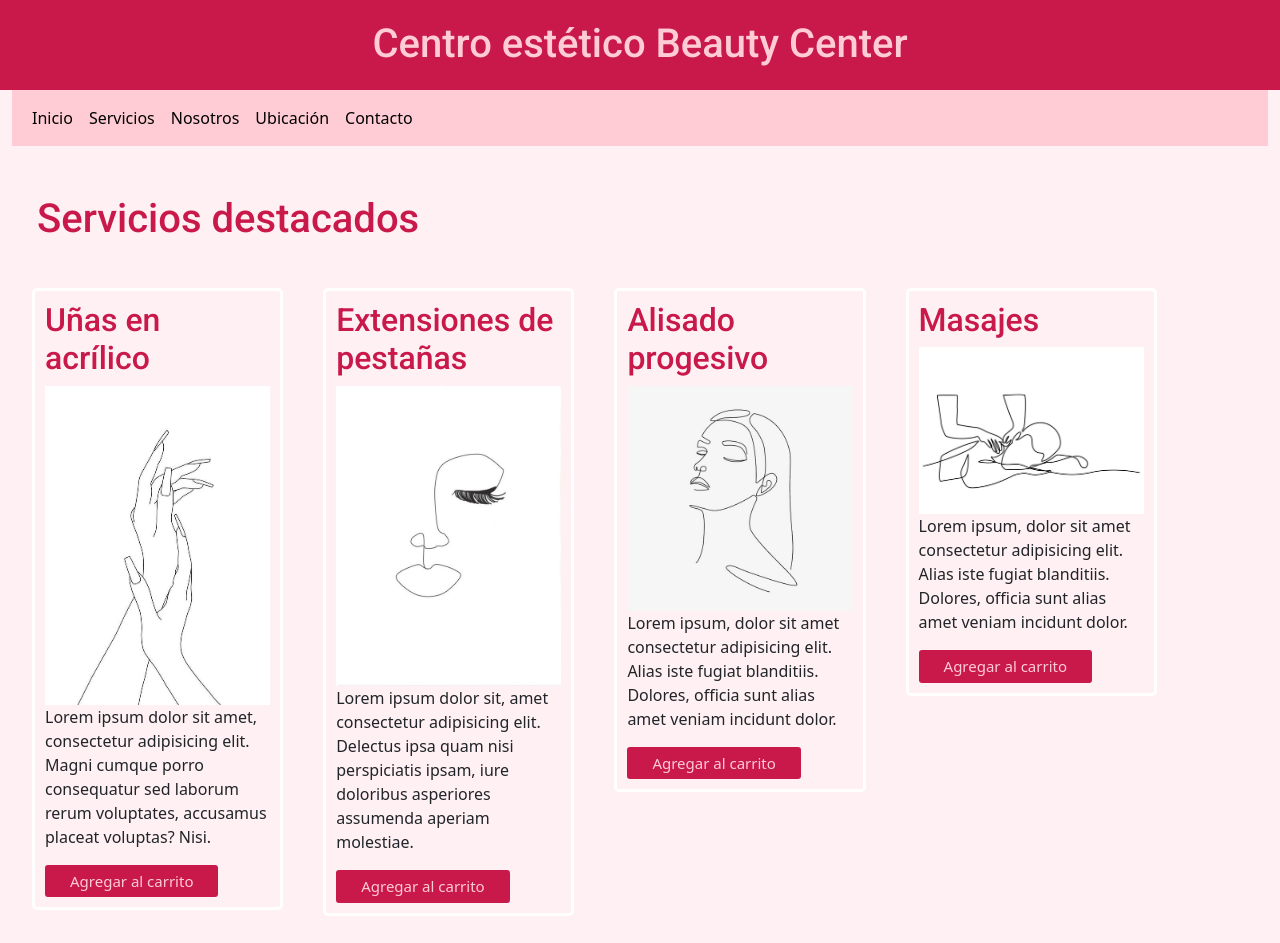
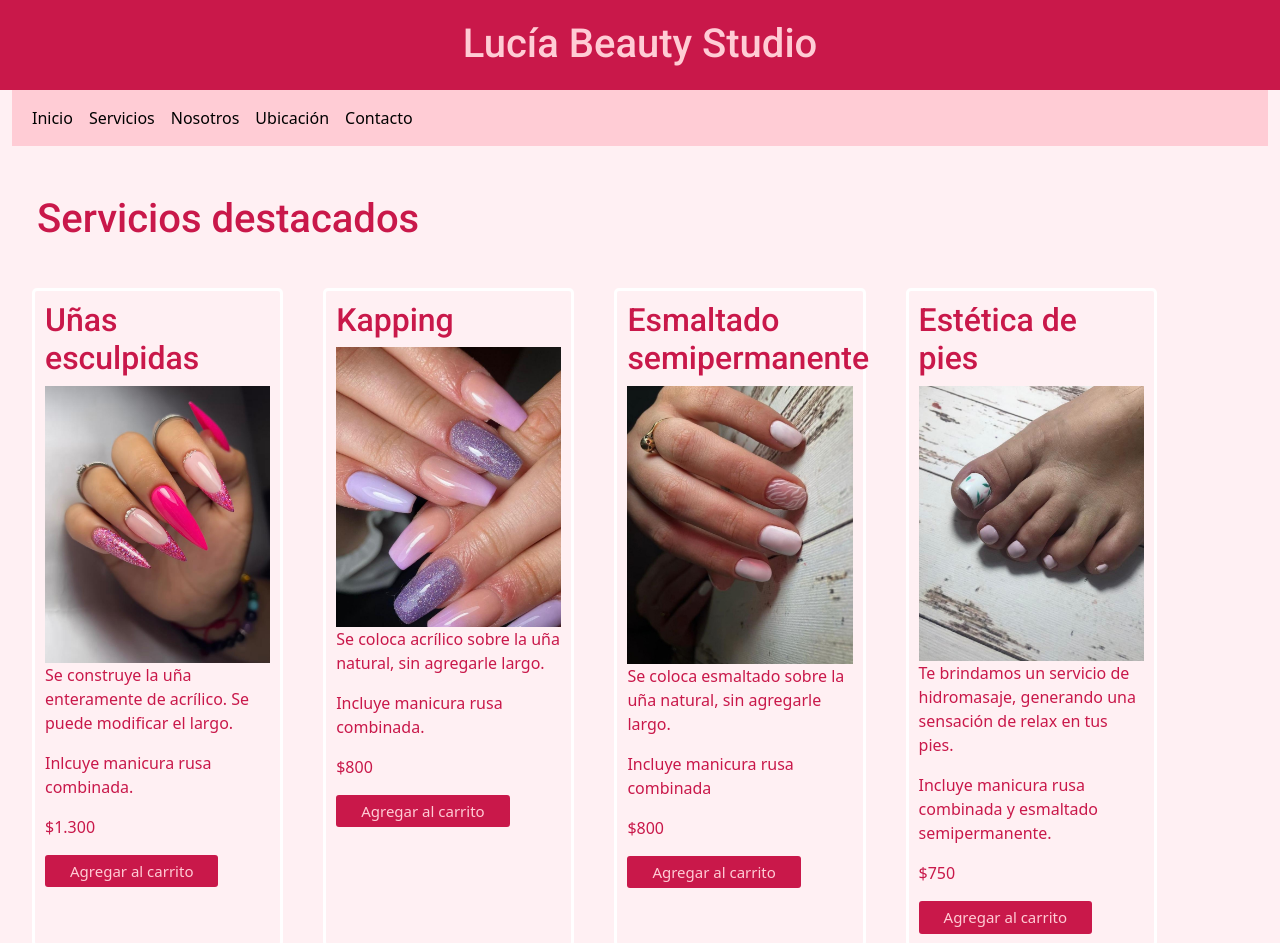
Before and after one commit to LuciaSantellan/LuciaSantellan, a website: page index.html in a window 1280 px wide. Shown: the top 943 px of the page. Drawn offline with nearby package versions, Linux system fonts and the light colour scheme.

Commit message:
css y textos

```diff
--- a/index.html
+++ b/index.html
@@ -17,7 +17,7 @@
 <body class="fondoGenerico">
 
     <div id="container">
-        <h1 class="titulo">Centro estético Beauty Center</h1>
+        <h1 class="titulo">Lucía Beauty Studio</h1>
     </div>
 
     <header class="container-fluid">
@@ -55,27 +55,35 @@
         <h1 class="titulo__subt caja_sub">Servicios destacados</h1>
         <div class="caja">
             <div class="caja_serv">
-            <h2 class="titulo__subt">Uñas en acrílico</h2>
-            <img src="./assets/images/uñas.jpg" alt="uñas en acrilico" class="foto">
-            <p class="parrafo">Lorem ipsum dolor sit amet, consectetur adipisicing elit. Magni cumque porro consequatur sed laborum rerum voluptates, accusamus placeat voluptas? Nisi.</p>
+            <h2 class="titulo__subt">Uñas esculpidas</h2>
+            <img src="./assets/images/acrilico.jpeg" alt="Uñas esculpidas" class="foto">
+            <p class="parrafo"> Se construye la uña enteramente de acrílico. Se puede modificar el largo.</p>
+            <p class="parrafo">Inlcuye manicura rusa combinada.</p>
+            <p class="parrafo">$1.300</p>
             <button class="boton">Agregar al carrito</button>
         </div>
         <div class="caja_serv">
-            <h2 class="titulo__subt">Extensiones de pestañas</h2>
-            <img src="./assets/images/pestañas.jpg" alt="pestañas" class="foto">
-            <p class="parrafo">Lorem ipsum dolor sit, amet consectetur adipisicing elit. Delectus ipsa quam nisi perspiciatis ipsam, iure doloribus asperiores assumenda aperiam molestiae.</p>
+            <h2 class="titulo__subt">Kapping</h2>
+            <img src="./assets/images/kapping.jpeg" alt="Kapping" class="foto">
+            <p class="parrafo">Se coloca acrílico sobre la uña natural, sin agregarle largo.</p>
+            <p class="parrafo">Incluye manicura rusa combinada.</p>
+            <p class="parrafo">$800</p>
             <button class="boton">Agregar al carrito</button>
         </div>
         <div class="caja_serv">
-            <h2 class="titulo__subt">Alisado progesivo</h2>
-            <img src="./assets/images/alisado.jpg" alt="Alisado progresivo" class="foto">
-            <p class="parrafo">Lorem ipsum, dolor sit amet consectetur adipisicing elit. Alias iste fugiat blanditiis. Dolores, officia sunt alias amet veniam incidunt dolor.</p>
+            <h2 class="titulo__subt">Esmaltado semipermanente</h2>
+            <img src="./assets/images/semi.jpeg" alt="Esmaltado semipermanente" class="foto">
+            <p class="parrafo">Se coloca esmaltado sobre la uña natural, sin agregarle largo.</p>
+            <p class="parrafo">Incluye manicura rusa combinada</p>
+            <p class="parrafo">$800</p>
             <button class="boton">Agregar al carrito</button>
         </div>
         <div class="caja_serv">
-            <h2 class="titulo__subt">Masajes</h2>
-            <img src="./assets/images/masajes.jpg" alt="Alisado progresivo" class="foto">
-            <p class="parrafo">Lorem ipsum, dolor sit amet consectetur adipisicing elit. Alias iste fugiat blanditiis. Dolores, officia sunt alias amet veniam incidunt dolor.</p>
+            <h2 class="titulo__subt">Estética de pies</h2>
+            <img src="./assets/images/pies.jpeg" alt="Estetica de pies" class="foto">
+            <p class="parrafo">Te brindamos un servicio de hidromasaje, generando una sensación de relax en tus pies.</p>
+            <p class="parrafo">Incluye manicura rusa combinada y esmaltado semipermanente.</p>
+            <p class="parrafo">$750</p>
             <button class="boton">Agregar al carrito</button>
         </div>
         </div>
--- a/scss/style.scss
+++ b/scss/style.scss
@@ -42,13 +42,13 @@ main{
     }
     .caja_serv{
         width: 20%;
-        height: fit-content;
         padding: 10px;
         margin: 20px;
         border-radius: 5px;
         border: 3px solid;
-        border-color: #ffffff;
+        border-color: white;
     }
+    .parrafo{color: #c9184a;}
     .foto{
         width: 100%;
         transition-duration: 2s;
```
Also changed, not shown: pages/Servicios.html (+21 -26 lines), assets/images/acrilico.jpeg (added), assets/images/alisado.jpg (deleted), assets/images/header.jpg (deleted), assets/images/kapping.jpeg (added), assets/images/masajes.jpg (deleted), assets/images/pestañas.jpg (deleted), assets/images/pies.jpeg (added), assets/images/pies.jpg (deleted), assets/images/piess.jpg (deleted), assets/images/semi.jpeg (added), assets/images/uñas.jpg (deleted), css/style.css.
